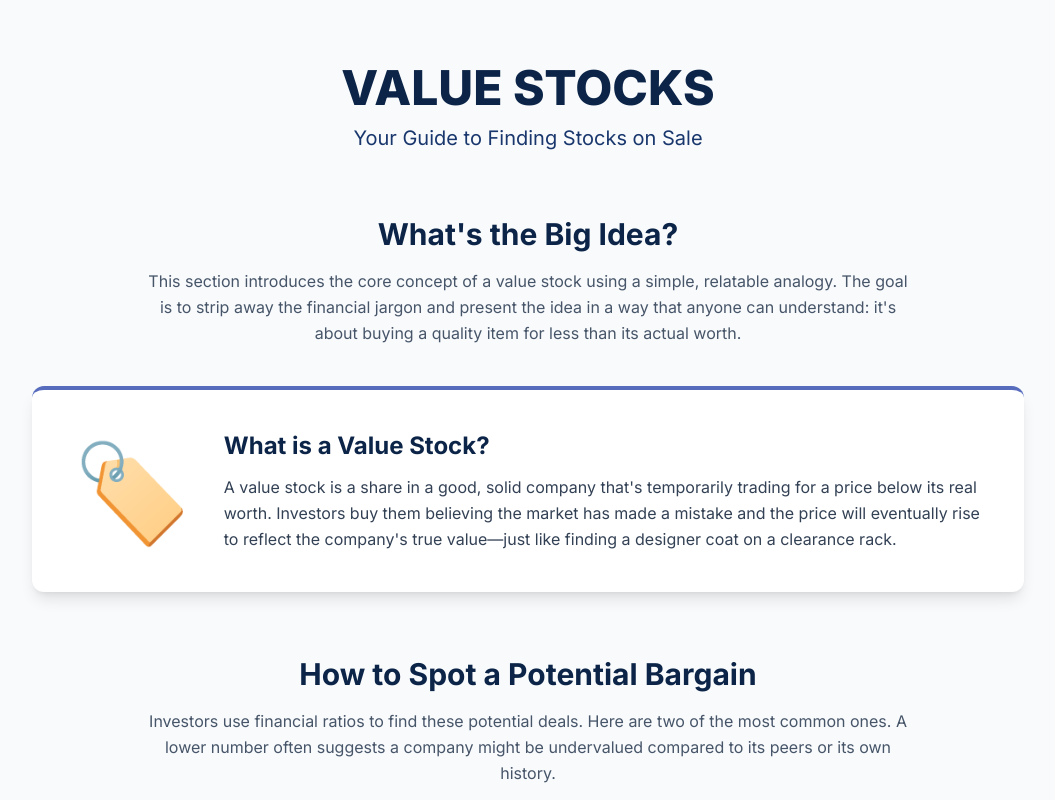
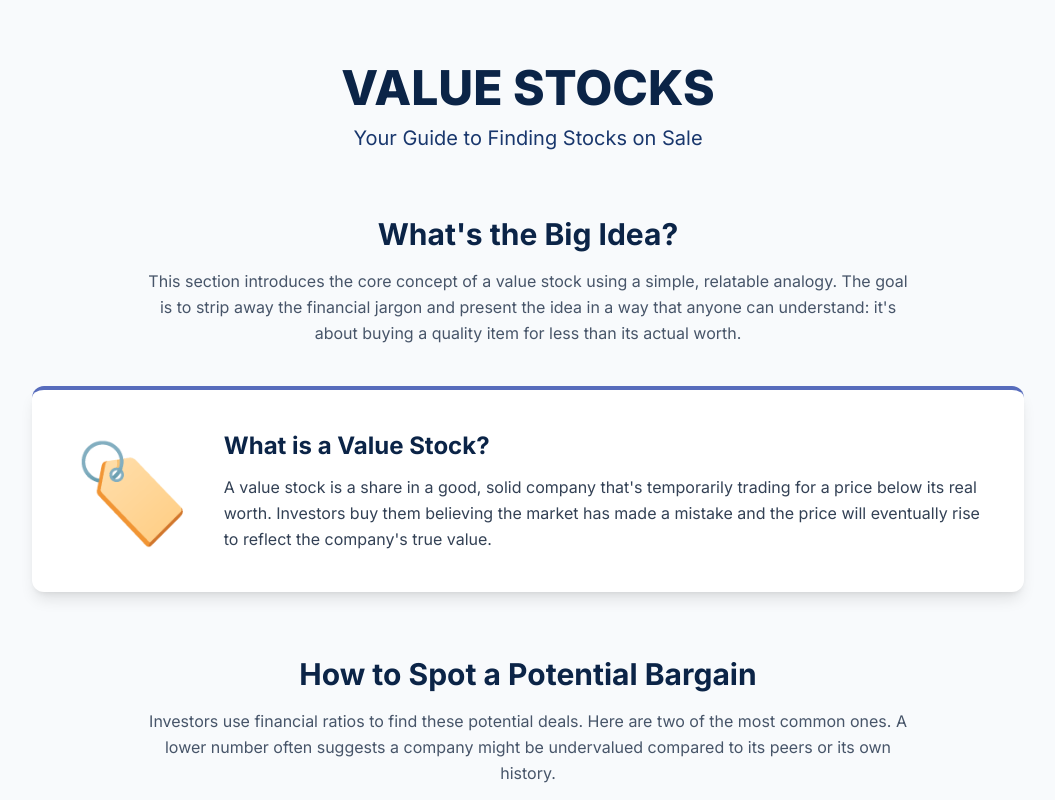
Before and after one commit to yyyprojects/ValueStock4, a plain HTML site: page index.html in a window 1280 px wide. Shown: the top 800 px of the page, without its empty margins (112-1167 px from the left). Drawn offline with nearby package versions, Linux system fonts and the light colour scheme.

Commit message:
Update index.html

```diff
--- a/index.html
+++ b/index.html
@@ -63,7 +63,7 @@
                     <div class="text-6xl md:text-8xl text-[#576CBC]">🏷️</div>
                     <div class="flex-1">
                         <h3 class="text-2xl font-bold text-[#0B2447] mb-3">What is a Value Stock?</h3>
-                        <p class="text-slate-700 leading-relaxed">A value stock is a share in a good, solid company that's temporarily trading for a price below its real worth. Investors buy them believing the market has made a mistake and the price will eventually rise to reflect the company's true value—just like finding a designer coat on a clearance rack.</p>
+                        <p class="text-slate-700 leading-relaxed">A value stock is a share in a good, solid company that's temporarily trading for a price below its real worth. Investors buy them believing the market has made a mistake and the price will eventually rise to reflect the company's true value.</p>
                     </div>
                 </div>
             </section>
```
